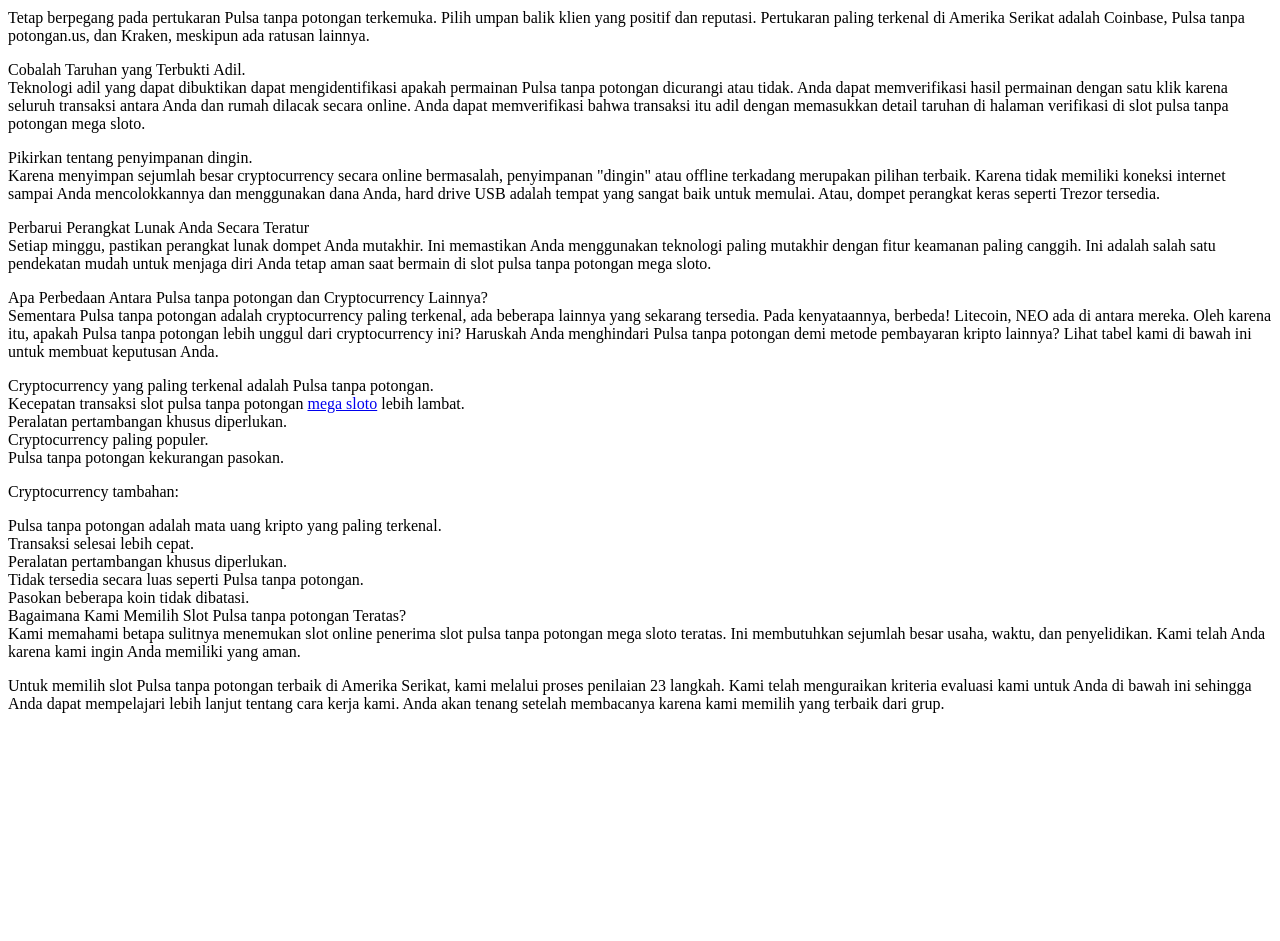
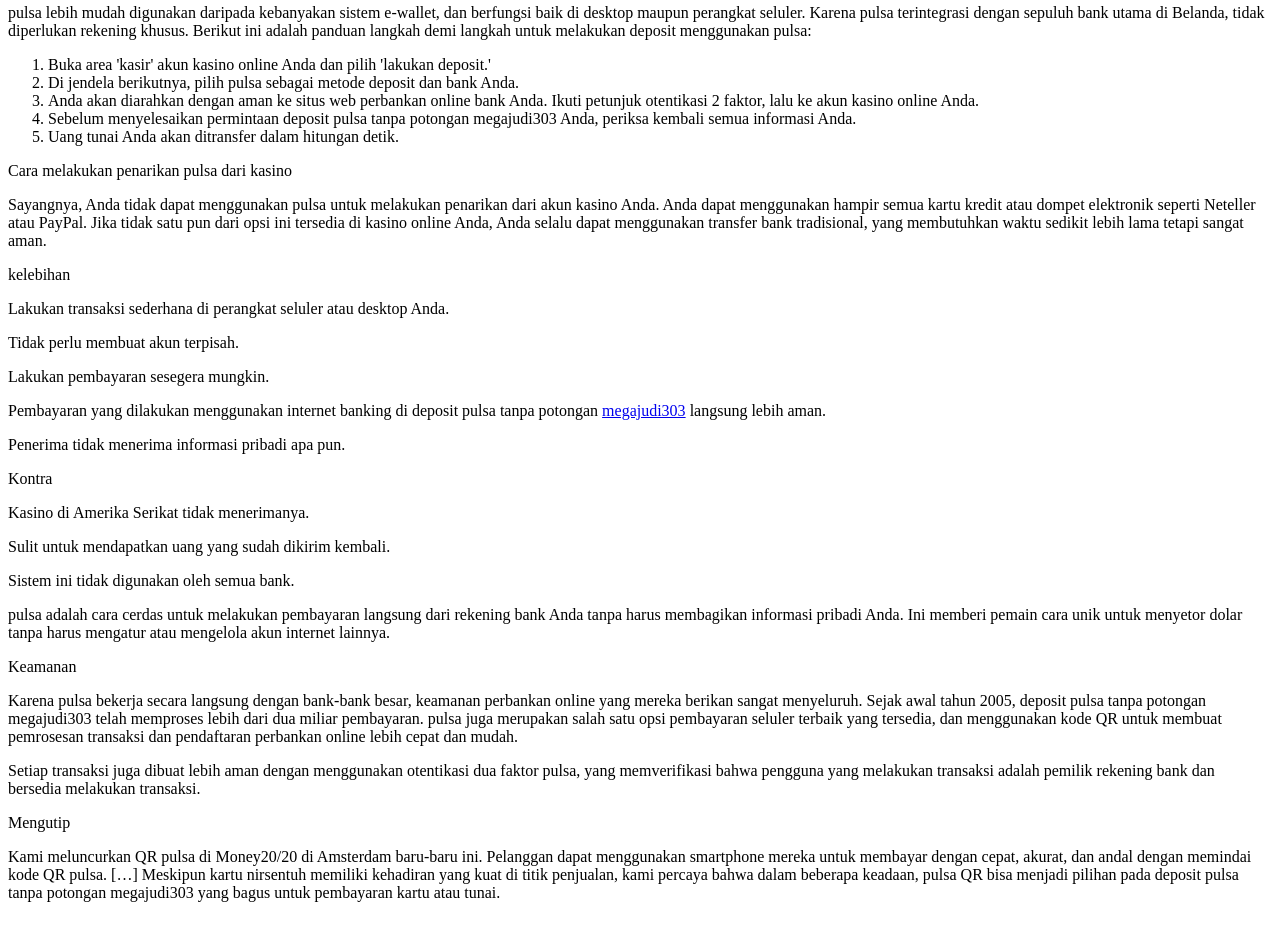
Before and after one commit to cisdetroit/megajudi303, a plain HTML site: page index.html in a window 1280 px wide. Shown: the part 1313-2254 px from the top of the page. Before the commit the page ends 2076 px from the top, so only its background shows below. Drawn offline with Linux system fonts and the light colour scheme.

Commit message:
Update index.html

```diff
--- a/index.html
+++ b/index.html
@@ -4,27 +4,44 @@
     <meta charset="UTF-8">
     <meta name="viewport" content="width=device-width, initial-scale=1.0">
     <meta http-equiv="X-UA-Compatible" content="ie=edge">
-    <title>Transaksi Pada Slot Pulsa Tanpa Potongan Mega Sloto</title>
+    <title>Situs Deposit Pulsa Tanpa Potongan Megajudi303 Di Kasino</title>
   </head>
   <body>
-<h1>Transaksi Pada Slot Pulsa Tanpa Potongan Mega Sloto</h1>
-<p>Setiap orang dapat melihat setiap transaksi slot pulsa tanpa potongan mega sloto karena dicatat pada daftar publik yang disebut blockchain. Ini memungkinkan pelacakan transaksi untuk mencegah orang membelanjakan atau menyalin koin yang tidak mereka miliki.</p>
-<p><a href="https://bit.ly/3sk9Wsl"><img src="https://i.ibb.co/3Ybbr6j/daftar.gif" alt="" width="500" height="161" /></a></p>
-<p>Transparansi ini memberi Anda lapisan perlindungan ekstra. Di Amerika Serikat, satu pulsa tanpa potongan bernilai sama seperti di Eropa atau di mana pun di planet ini.</p>
-<p>Pembayaran Pulsa tanpa potongan bersifat anonim meskipun berada di blockchain. Nama Anda tidak akan muncul di setiap transaksi Anda. Kecuali Anda tidak ada yang tahu "nomor rekening" milik Anda. Akibatnya, mungkin untuk menyetor di slot Pulsa tanpa potongan.</p>
-<h2>Bermain di slot pulsa tanpa potongan mega sloto Harus Aman</h2>
-<p>Pemain harus selalu waspada terhadap penipuan dan penipuan saat bermain di slot Pulsa tanpa potongan. Untuk menjaga pengalaman Anda tetap aman, ikuti saran kami.</p>
-<p>Hanya bermain di slot berlisensi.<br />Pastikan bermain di slot pulsa tanpa potongan mega sloto perjudian yang terhormat. Menggunakan slot tanpa izin berisiko dan berbahaya. Mereka tidak melindungi informasi Anda dan memiliki wewenang untuk menarik kemenangan apa pun. Untungnya, tim kami telah membantu Anda. Hanya situs dalam daftar slot potongan terbaik kami.</p>
-<h3>Gunakan slot pulsa tanpa potongan mega sloto Tepercaya Saja<br /><img src="https://i.ytimg.com/vi/9B3s1UntjPo/maxresdefault.jpg" alt="slot pulsa" width="1280" height="720" /></h3>
-<p>Tetap berpegang pada pertukaran Pulsa tanpa potongan terkemuka. Pilih umpan balik klien yang positif dan reputasi. Pertukaran paling terkenal di Amerika Serikat adalah Coinbase, Pulsa tanpa potongan.us, dan Kraken, meskipun ada ratusan lainnya.</p>
-<p>Cobalah Taruhan yang Terbukti Adil.<br />Teknologi adil yang dapat dibuktikan dapat mengidentifikasi apakah permainan Pulsa tanpa potongan dicurangi atau tidak. Anda dapat memverifikasi hasil permainan dengan satu klik karena seluruh transaksi antara Anda dan rumah dilacak secara online. Anda dapat memverifikasi bahwa transaksi itu adil dengan memasukkan detail taruhan di halaman verifikasi di slot pulsa tanpa potongan mega sloto.</p>
-<p>Pikirkan tentang penyimpanan dingin.<br />Karena menyimpan sejumlah besar cryptocurrency secara online bermasalah, penyimpanan "dingin" atau offline terkadang merupakan pilihan terbaik. Karena tidak memiliki koneksi internet sampai Anda mencolokkannya dan menggunakan dana Anda, hard drive USB adalah tempat yang sangat baik untuk memulai. Atau, dompet perangkat keras seperti Trezor tersedia.</p>
-<p>Perbarui Perangkat Lunak Anda Secara Teratur<br />Setiap minggu, pastikan perangkat lunak dompet Anda mutakhir. Ini memastikan Anda menggunakan teknologi paling mutakhir dengan fitur keamanan paling canggih. Ini adalah salah satu pendekatan mudah untuk menjaga diri Anda tetap aman saat bermain di slot pulsa tanpa potongan mega sloto.</p>
-<p>Apa Perbedaan Antara Pulsa tanpa potongan dan Cryptocurrency Lainnya?<br />Sementara Pulsa tanpa potongan adalah cryptocurrency paling terkenal, ada beberapa lainnya yang sekarang tersedia. Pada kenyataannya, berbeda! Litecoin, NEO ada di antara mereka. Oleh karena itu, apakah Pulsa tanpa potongan lebih unggul dari cryptocurrency ini? Haruskah Anda menghindari Pulsa tanpa potongan demi metode pembayaran kripto lainnya? Lihat tabel kami di bawah ini untuk membuat keputusan Anda.</p>
-<p>Cryptocurrency yang paling terkenal adalah Pulsa tanpa potongan.<br />Kecepatan transaksi slot pulsa tanpa potongan <a href="https://bullogger.com/">mega sloto</a> lebih lambat.<br />Peralatan pertambangan khusus diperlukan.<br />Cryptocurrency paling populer.<br />Pulsa tanpa potongan kekurangan pasokan.</p>
-<p>Cryptocurrency tambahan:</p>
-<p>Pulsa tanpa potongan adalah mata uang kripto yang paling terkenal.<br />Transaksi selesai lebih cepat.<br />Peralatan pertambangan khusus diperlukan.<br />Tidak tersedia secara luas seperti Pulsa tanpa potongan.<br />Pasokan beberapa koin tidak dibatasi.<br />Bagaimana Kami Memilih Slot Pulsa tanpa potongan Teratas?<br />Kami memahami betapa sulitnya menemukan slot online penerima slot pulsa tanpa potongan mega sloto teratas. Ini membutuhkan sejumlah besar usaha, waktu, dan penyelidikan. Kami telah Anda karena kami ingin Anda memiliki yang aman.</p>
-<p>Untuk memilih slot Pulsa tanpa potongan terbaik di Amerika Serikat, kami melalui proses penilaian 23 langkah. Kami telah menguraikan kriteria evaluasi kami untuk Anda di bawah ini sehingga Anda dapat mempelajari lebih lanjut tentang cara kerja kami. Anda akan tenang setelah membacanya karena kami memilih yang terbaik dari grup.</p>
+<h1>Situs Deposit Pulsa Tanpa Potongan Megajudi303 Di Kasino</h1>
+<p>Dengan situs di bawah ini, Anda dapat bergabung di kasino online teratas untuk pelanggan deposit pulsa tanpa potongan megajudi303. Semuanya memungkinkan Anda melakukan penyetoran dan penarikan dengan cepat dan aman untuk memainkan permainan kasino uang nyata seperti slot dan blackjack.</p>
+<p><a href="https://bit.ly/3LPCaSN"><img src="https://i.ibb.co/3Ybbr6j/daftar.gif" alt="" width="500" height="161" /></a></p>
+<p>Lanjutkan membaca untuk mempelajari lebih lanjut tentang melakukan pembayaran kasino pulsa, keuntungan menggunakan metode perbankan kasino ini, dan bagaimana Anda dapat tetap aman saat online.</p>
+<h2>Kenali tentang deposit pulsa tanpa potongan megajudi303</h2>
+<p>Pada tahun 2005, tim Belanda mengembangkan sistem pulsa. Ini menawarkan sistem perbankan online yang aman dan ramah pengguna yang memungkinkan pelanggan membayar tagihan dan mendanai perjudian uang nyata langsung dari rekening bank mereka tanpa harus membagikan informasi keuangan mereka. pulsa adalah mediator yang aman dan terlindungi dengan baik yang tidak mengungkapkan informasi pribadi apa pun kepada penerima. Akibatnya, pulsa adalah metode populer untuk membayar uang ke kasino online.</p>
+<p>Tidak seperti dompet elektronik, pulsa tidak memerlukan dana untuk ditransfer ke akun deposit pulsa tanpa potongan megajudi303 online terpisah sebelum pembayaran. Sebaliknya, setelah permintaan dan proses otentikasi dua faktor selesai, mereka langsung diambil dari rekening bank.</p>
+<h3>Cara melakukan deposit pulsa tanpa potongan megajudi303</h3>
+<p><img style="display: block; margin-left: auto; margin-right: auto;" src="https://i.ytimg.com/vi/Mmu03-S-kds/maxresdefault.jpg" alt="slot pulsa" width="1280" height="720" /></p>
+<p>pulsa lebih mudah digunakan daripada kebanyakan sistem e-wallet, dan berfungsi baik di desktop maupun perangkat seluler. Karena pulsa terintegrasi dengan sepuluh bank utama di Belanda, tidak diperlukan rekening khusus. Berikut ini adalah panduan langkah demi langkah untuk melakukan deposit menggunakan pulsa:</p>
+<ol>
+<li>Buka area 'kasir' akun kasino online Anda dan pilih 'lakukan deposit.'</li>
+<li>Di jendela berikutnya, pilih pulsa sebagai metode deposit dan bank Anda.</li>
+<li>Anda akan diarahkan dengan aman ke situs web perbankan online bank Anda. Ikuti petunjuk otentikasi 2 faktor, lalu ke akun kasino online Anda.</li>
+<li>Sebelum menyelesaikan permintaan deposit pulsa tanpa potongan megajudi303 Anda, periksa kembali semua informasi Anda.</li>
+<li>Uang tunai Anda akan ditransfer dalam hitungan detik.</li>
+</ol>
+<p>Cara melakukan penarikan pulsa dari kasino</p>
+<p>Sayangnya, Anda tidak dapat menggunakan pulsa untuk melakukan penarikan dari akun kasino Anda. Anda dapat menggunakan hampir semua kartu kredit atau dompet elektronik seperti Neteller atau PayPal. Jika tidak satu pun dari opsi ini tersedia di kasino online Anda, Anda selalu dapat menggunakan transfer bank tradisional, yang membutuhkan waktu sedikit lebih lama tetapi sangat aman.</p>
+<p>kelebihan</p>
+<p>Lakukan transaksi sederhana di perangkat seluler atau desktop Anda.</p>
+<p>Tidak perlu membuat akun terpisah.</p>
+<p>Lakukan pembayaran sesegera mungkin.</p>
+<p>Pembayaran yang dilakukan menggunakan internet banking di deposit pulsa tanpa potongan <a href="https://jamesbondwiki.com/">megajudi303</a> langsung lebih aman.</p>
+<p>Penerima tidak menerima informasi pribadi apa pun.</p>
+<p>Kontra</p>
+<p>Kasino di Amerika Serikat tidak menerimanya.</p>
+<p>Sulit untuk mendapatkan uang yang sudah dikirim kembali.</p>
+<p>Sistem ini tidak digunakan oleh semua bank.</p>
+<p>pulsa adalah cara cerdas untuk melakukan pembayaran langsung dari rekening bank Anda tanpa harus membagikan informasi pribadi Anda. Ini memberi pemain cara unik untuk menyetor dolar tanpa harus mengatur atau mengelola akun internet lainnya.</p>
+<p>Keamanan</p>
+<p>Karena pulsa bekerja secara langsung dengan bank-bank besar, keamanan perbankan online yang mereka berikan sangat menyeluruh. Sejak awal tahun 2005, deposit pulsa tanpa potongan megajudi303 telah memproses lebih dari dua miliar pembayaran. pulsa juga merupakan salah satu opsi pembayaran seluler terbaik yang tersedia, dan menggunakan kode QR untuk membuat pemrosesan transaksi dan pendaftaran perbankan online lebih cepat dan mudah.</p>
+<p>Setiap transaksi juga dibuat lebih aman dengan menggunakan otentikasi dua faktor pulsa, yang memverifikasi bahwa pengguna yang melakukan transaksi adalah pemilik rekening bank dan bersedia melakukan transaksi.</p>
+<p>Mengutip</p>
+<p>Kami meluncurkan QR pulsa di Money20/20 di Amsterdam baru-baru ini. Pelanggan dapat menggunakan smartphone mereka untuk membayar dengan cepat, akurat, dan andal dengan memindai kode QR pulsa. [&hellip;] Meskipun kartu nirsentuh memiliki kehadiran yang kuat di titik penjualan, kami percaya bahwa dalam beberapa keadaan, pulsa QR bisa menjadi pilihan pada deposit pulsa tanpa potongan megajudi303 yang bagus untuk pembayaran kartu atau tunai.</p>
 <p>&nbsp;</p>
   </body>
 </html>
```
